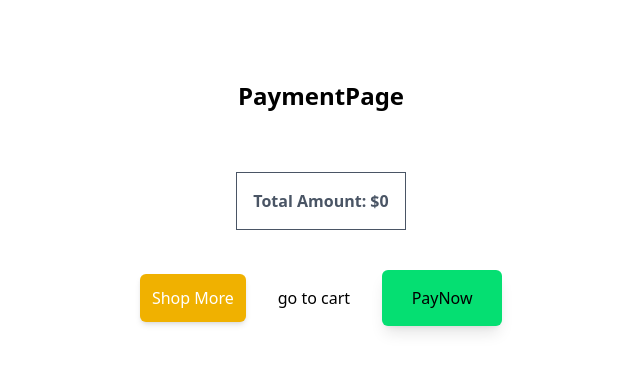
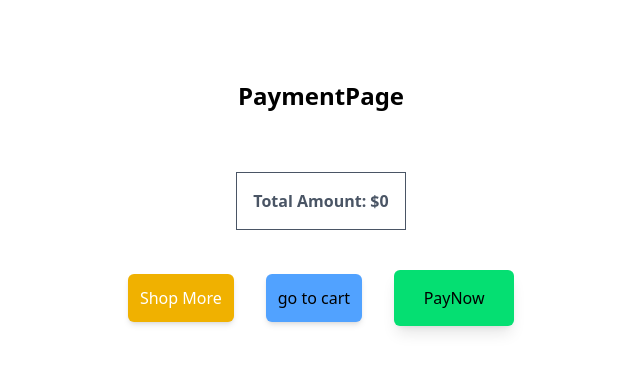
Before and after one commit to Samsul7718/Eshop_frontend, a React (Vite) app: page /payment in a window 1280 px wide. Shown: the top 372 px of the page, without its empty margins (319-959 px from the left). Built offline with nearby package versions, Linux system fonts and the light colour scheme.

Commit message:
classes added

```diff
--- a/src/page/PaymentPage.jsx
+++ b/src/page/PaymentPage.jsx
@@ -19,7 +19,7 @@ const PaymentPage = () => {
         <Link to='/'>
          <button className='bg-yellow-500 text-white rounded-md shadow-md p-3'>Shop More</button>
         </Link>
-        <button>go to cart</button>
+        <button className='bg-blue-400 p-3 rounded-md shadow-md'>go to cart</button>
         <Link to='/'>
          <button className='bg-green-400 p-3 rounded-md shadow-lg w-30 h-14'>PayNow</button>
         </Link>
```
